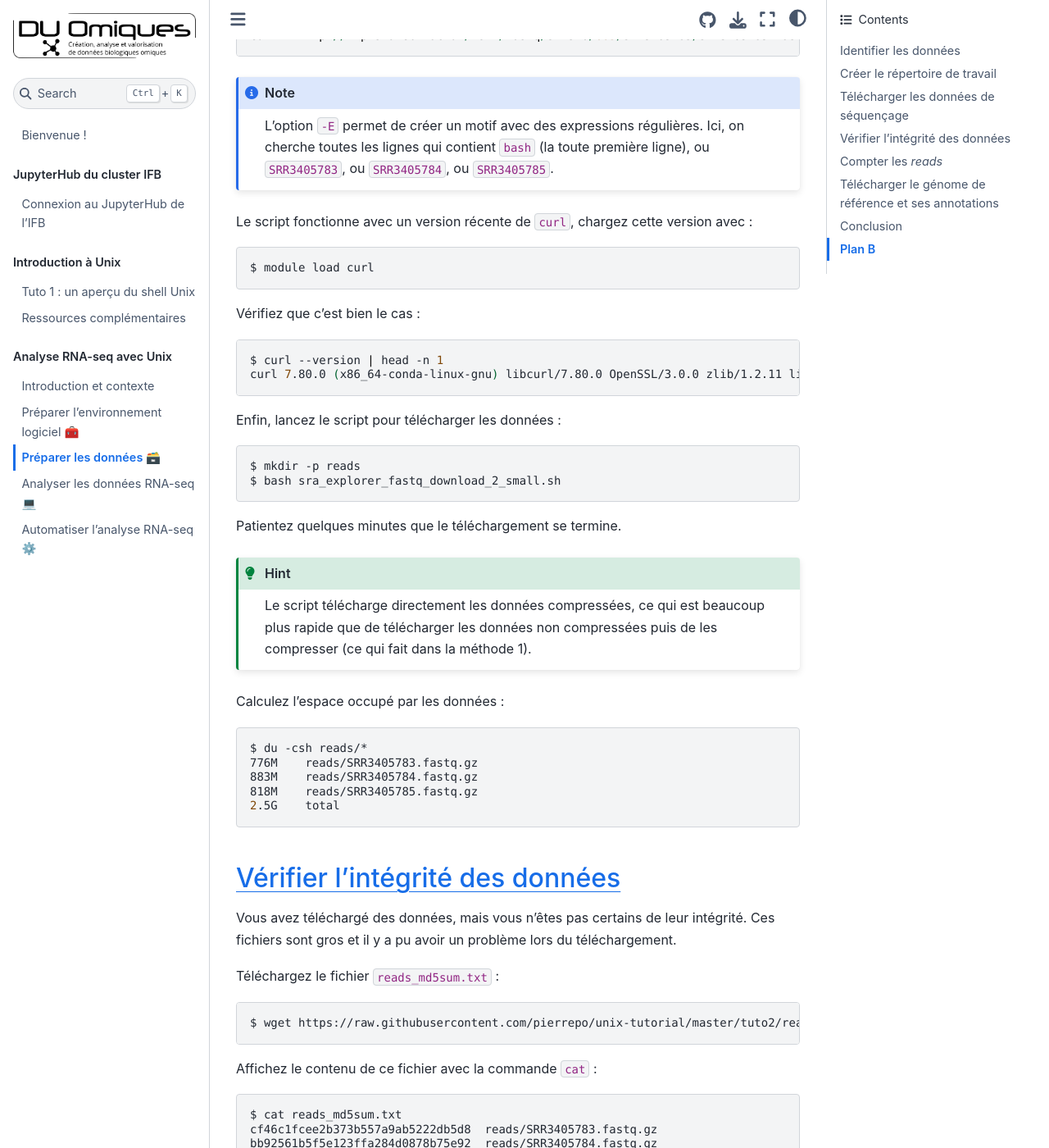
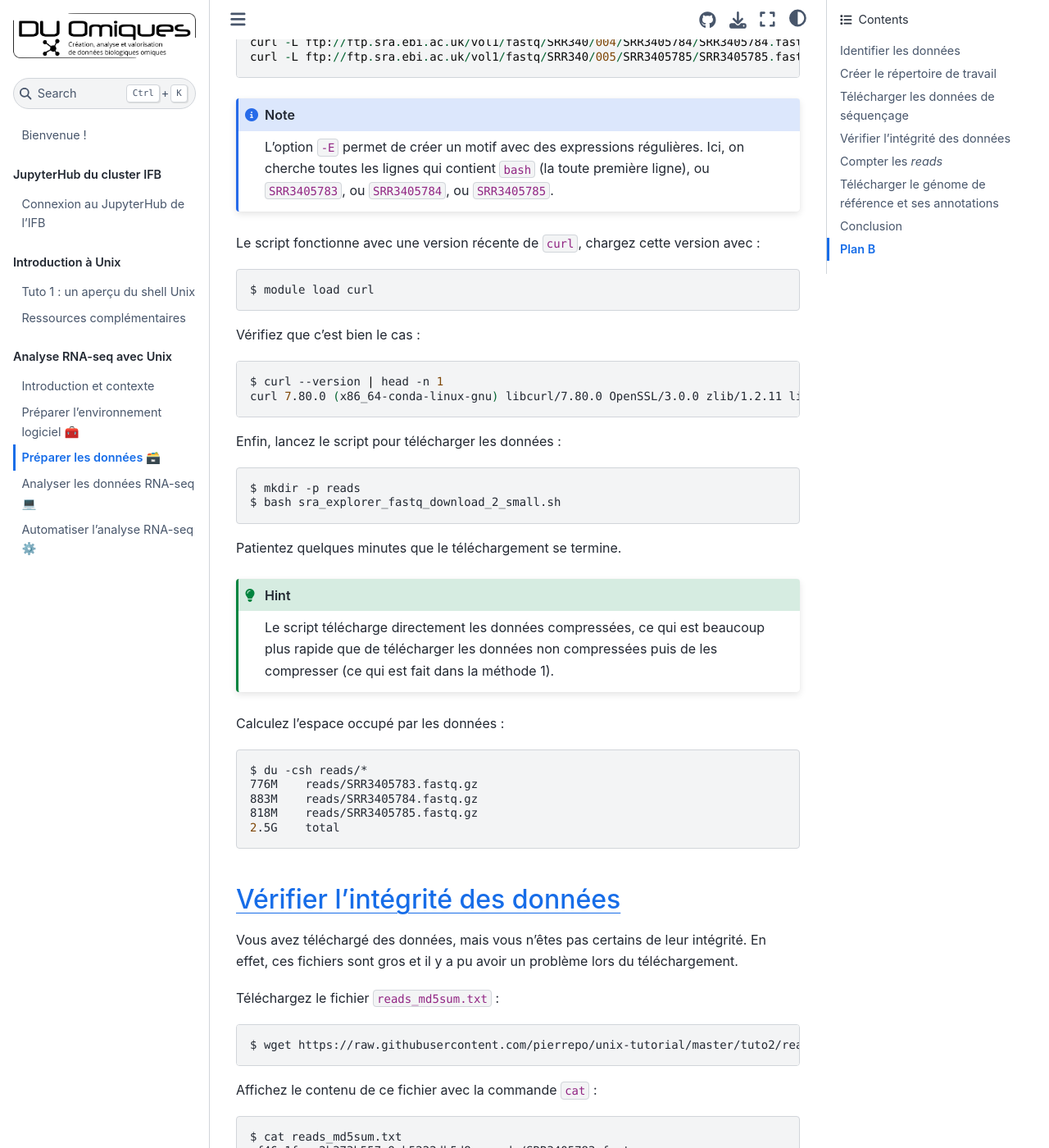
Before and after one commit to pierrepo/unix-tutorial, a Jupyter Book: the page built from tuto2/2_preparer_donnees.md, in a window 1280 px wide and 1400 px high, scrolled down 6180 px. Shown: the whole window at 82% size. Built offline with Jupyter Book 1.0.4 settings and Sphinx 7.4.7 and the Sphinx Book theme 1.1.4, drawn with Linux system fonts in a browser that asks for light colours; some of the changed text lies outside the part shown.

Commit message:
Fix typo and add explanations

````diff
--- a/tuto2/2_preparer_donnees.md
+++ b/tuto2/2_preparer_donnees.md
@@ -182,10 +182,10 @@
 ```
 
 ```{note}
-Il est possible que vous n'ayez pas exactement les mêmes lignes de commande `curl` avec les mêmes numéros d'accession. C'est normal, le script renvoyé par SRA Explorer ne revoie pas toujours les fichiers à télécharger dans le même ordre.
+Il est possible que vous n'ayez pas exactement les mêmes lignes de commande `curl` avec les mêmes numéros d'accession. C'est normal, le script renvoyé par SRA Explorer ne liste pas toujours les fichiers à télécharger dans le même ordre.
 ```
 
-Nous aimerions modifier ce script pour faire en sorte que
+Nous aimerions modifier ce script pour faire en sorte que :
 
 1. Le nom du fichier enregistré localement ne contienne que le numéro d'accession du fichier, tel que présent sur les serveurs de SRA (par exemple : `SRR3405789`) et pas les métadonnnées associées (par exemple : `_GSM2128026_Scerevisiae_YEPD_aF_30min_Saccharomyces_cerevisiae_RNA-Seq.fastq.gz`). Pour cela, il faut remplacer l'option `-o` par `-O` (sans argument).
 2. Tous les fichiers soient enregistrés dans le même répertoire (par exemple `reads`). Il faut alors ajouter l'option `--output-dir` avec l'argument `reads`.
@@ -227,7 +227,7 @@
 L'option `-E` permet de créer un motif avec des expressions régulières. Ici, on cherche toutes les lignes qui contient `bash` (la toute première ligne), ou `SRR3405783`, ou `SRR3405784`, ou `SRR3405785`.
 ```
 
-Le script fonctionne avec un version récente de `curl`, chargez cette version avec :
+Le script fonctionne avec une version récente de `curl`, chargez cette version avec :
 
 ```bash
 $ module load curl
@@ -250,7 +250,7 @@
 Patientez quelques minutes que le téléchargement se termine.
 
 ```{hint}
-Le script télécharge directement les données compressées, ce qui est beaucoup plus rapide que de télécharger les données non compressées puis de les compresser (ce qui fait dans la méthode 1).
+Le script télécharge directement les données compressées, ce qui est beaucoup plus rapide que de télécharger les données non compressées puis de les compresser (ce qui est fait dans la méthode 1).
 ```
 
 Calculez l'espace occupé par les données :
@@ -265,7 +265,7 @@
 
 ## Vérifier l'intégrité des données
 
-Vous avez téléchargé des données, mais vous n'êtes pas certains de leur intégrité. Ces fichiers sont gros et il y a pu avoir un problème lors du téléchargement.
+Vous avez téléchargé des données, mais vous n'êtes pas certains de leur intégrité. En effet, ces fichiers sont gros et il y a pu avoir un problème lors du téléchargement.
 
 Téléchargez le fichier `reads_md5sum.txt` :
 
````
Also changed, not shown: other parts of tuto2/2_preparer_donnees.md (+2 -2 lines), tuto2/1_preparer_logiciels_module.md (+1 -1 lines).
